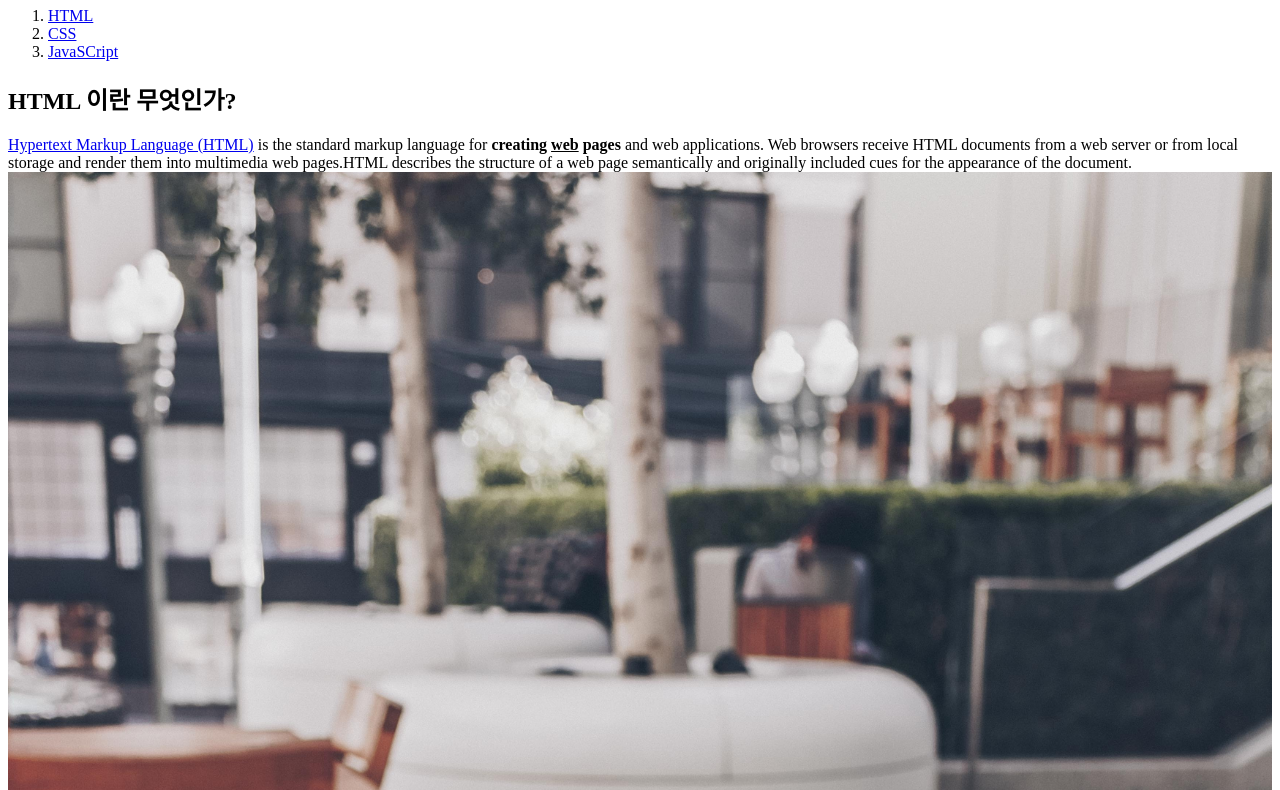
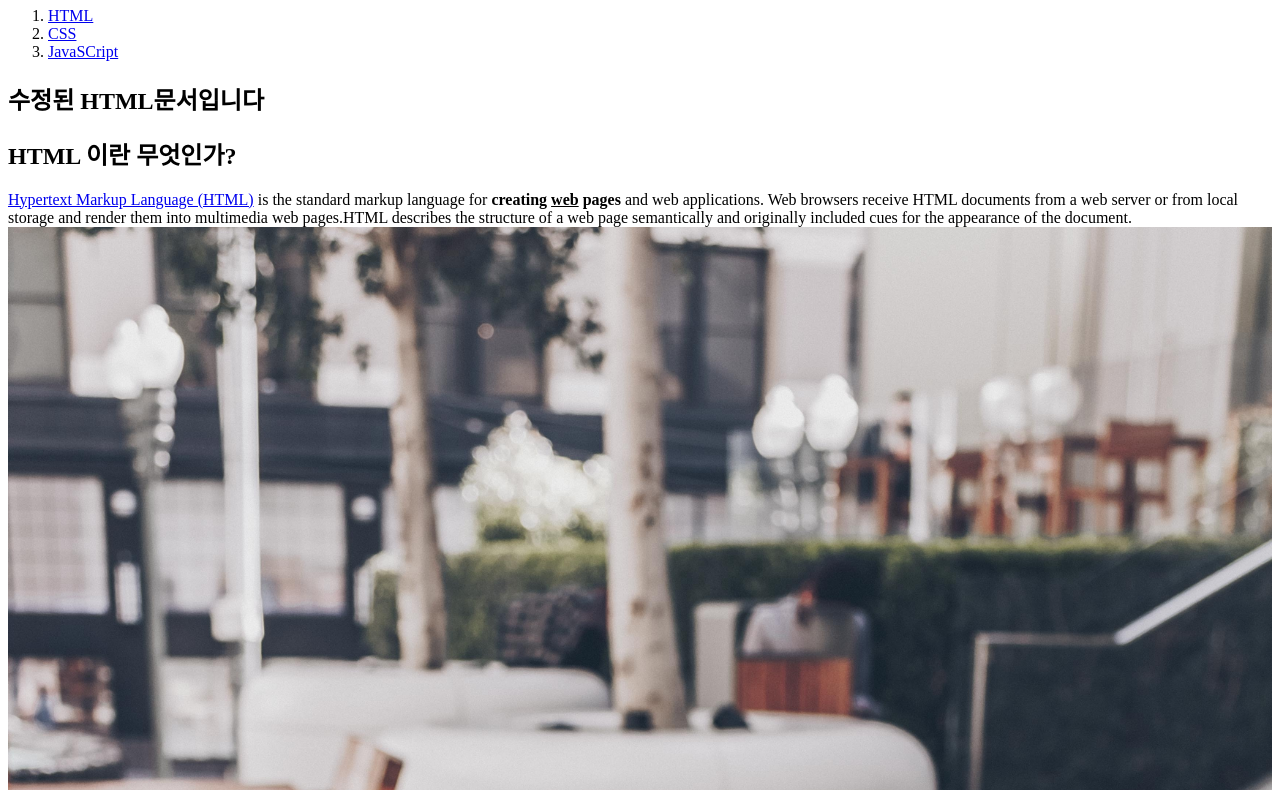
Before and after one commit to bachseo/WEB1, a plain HTML site: page 1.html in a window 1280 px wide. Shown: the part 73-863 px from the top of the page. Drawn offline with Linux system fonts and the light colour scheme.

Commit message:
Update 1.html

```diff
--- a/1.html
+++ b/1.html
@@ -11,6 +11,7 @@
             <li><a href="2.html">CSS</a></li>
             <li><a href="3.html">JavaSCript</a></li>
         </ol>
+        <h2>수정된 HTML문서입니다</h2>
         <h2>HTML 이란 무엇인가?</h2>
         <p><a href="http://www.w3.org/TR/html5/" target="_blank" title="HTML5 specification">Hypertext Markup Language (HTML)</a> is the standard markup  language for <strong>creating <u>web</u> pages</strong> and web applications.
         Web browsers receive HTML documents from a web server or from local storage and render them into multimedia web pages.HTML describes the structure of a web page semantically and originally included cues for the appearance of the document.
```
